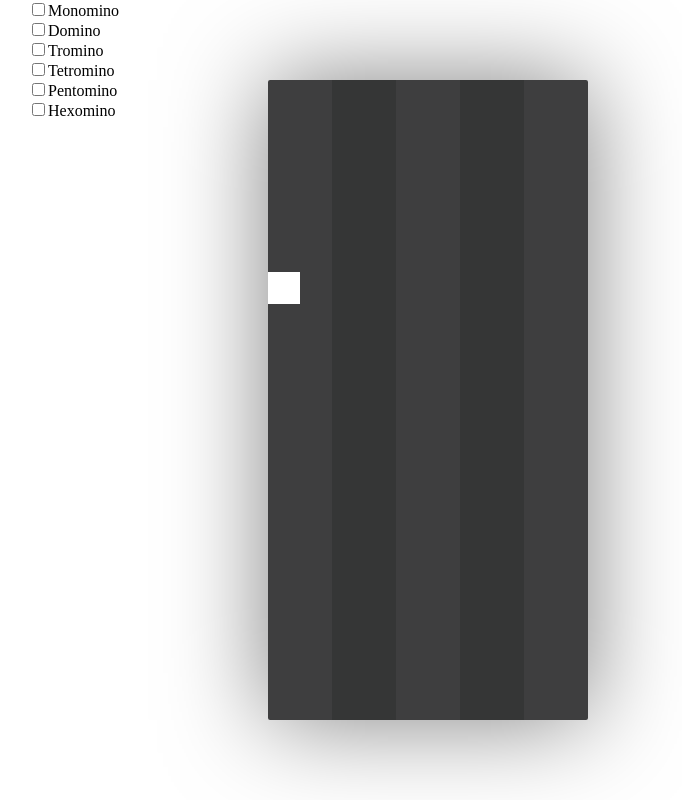
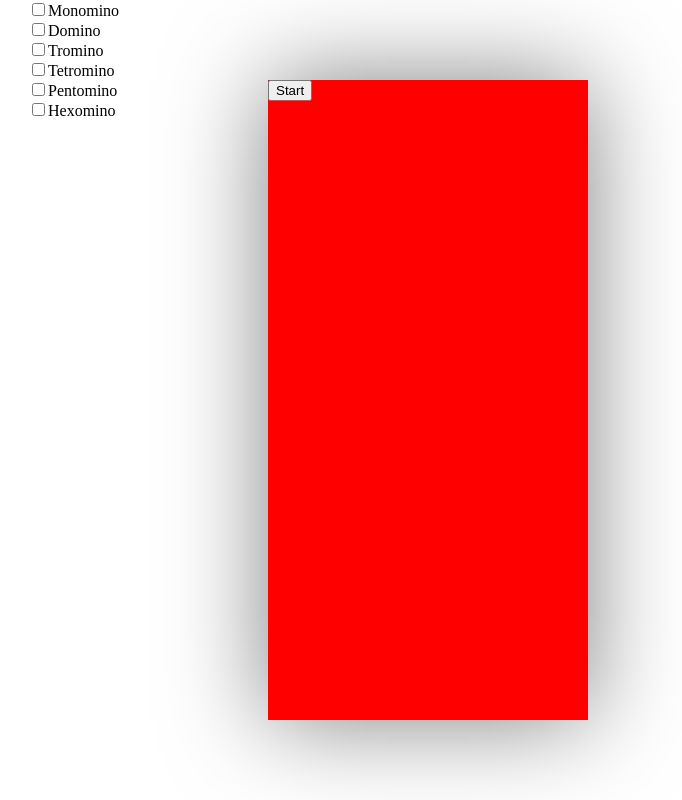
Before and after one commit to kevbotliu/polymus, a plain HTML site: page index.html in a window 1280 px wide. Shown: the whole page, without its empty margins (212-894 px from the left). Drawn offline with Linux system fonts and the light colour scheme.

Commit message:
Create start menu

```diff
--- a/index.html
+++ b/index.html
@@ -8,6 +8,9 @@
 </head>
 <body>
     <div id="main">
+        <div id="start-menu">
+            <button id="start-button">Start</button>
+        </div>
         <canvas id="canvas" width="300" height="600"></canvas>
         <div>
             <label><input type="checkbox" id="cb1">Monomino</label>
--- a/main.js
+++ b/main.js
@@ -235,7 +235,9 @@ let blockSize = 30;
 const EASY = 700;
 const MEDIUM = 500;
 const HARD = 300;
-xy = 0;
+
+let startVisible = true;
+let xy = 0;
 
 let background = new Image();
 background.src = "./assets/bg.png";
@@ -250,8 +252,19 @@ window.onload = function() {
     c.height = boardHeight;
     c.width = boardWidth;
 
+    document.getElementById("start-menu").style.width = boardWidth + "px";
+    document.getElementById("start-menu").style.height = boardHeight + "px";
+
     cc.imageSmoothingEnabled = false;
-    setInterval(update, EASY);
+
+
+    document.getElementById("start-button").addEventListener('click', function() {
+        document.getElementById("start-menu").style.display = "none";
+        startVisible = false;
+        console.log("doot");
+        setInterval(update, EASY);
+    });
+
 
     window.onkeydown = function(e) {
         let code = e.keyCode ? e.keyCode : e.which;
@@ -268,14 +281,15 @@ window.onload = function() {
             alert('down');
         }
     };
+
 }
 function update() {
     cc.drawImage(background, 0, 0, boardWidth, boardHeight);
+    cc.fillStyle = "white";
 
     let landed = false;
-    cc.fillStyle = "white";
-
-
+    let pieceQueue = [];
+    console.log(generatePiece());
 
 
 
--- a/stylesheet.css
+++ b/stylesheet.css
@@ -29,6 +29,17 @@ body {
     right: 0;
     box-shadow: 0 0 100px rgba(0, 0, 0, 0.5);
     border-radius: 2px;
+    z-index: 2;
+}
+#start-menu {
+    position: absolute;
+    margin: auto;
+    top: 0;
+    left: 0;
+    bottom: 0;
+    right: 0;
+    background: red;
+    z-index: 3;
 }
 
 label {
```
